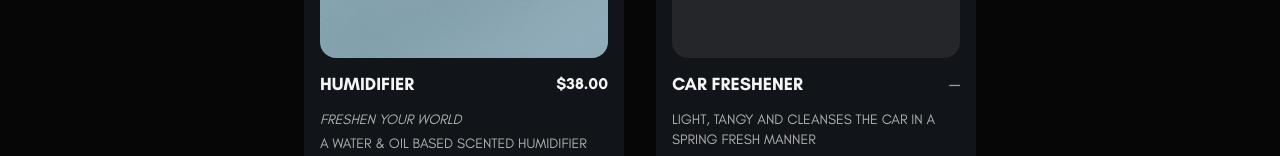
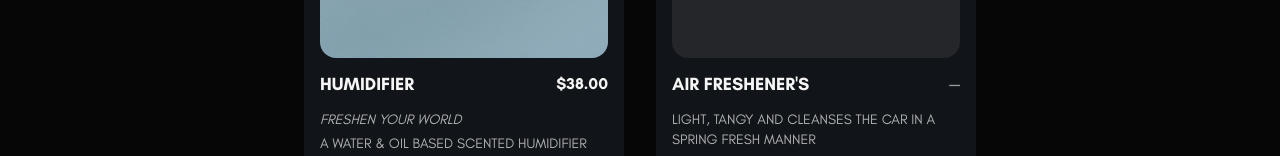
Before and after one commit to Chri2K02/ice-fragrances, a Next.js app: page / in a window 1280 px wide. Shown: the part 4863-5019 px from the top of the page. Built offline with nearby package versions, Linux system fonts and the light colour scheme.

Commit message:
content: rename accessory placeholder to Air Freshener's

```diff
--- a/components/Products.tsx
+++ b/components/Products.tsx
@@ -87,7 +87,7 @@
                 </span>
               </div>
               <div className="flex items-center justify-between">
-                <h3 className="text-lg font-medium">Car Freshener</h3>
+                <h3 className="text-lg font-medium">Air Freshener&apos;s</h3>
                 <span className="font-semibold opacity-60">—</span>
               </div>
               <div className={`${glacialRegular.className} text-sm opacity-70 space-y-1`}>
```
